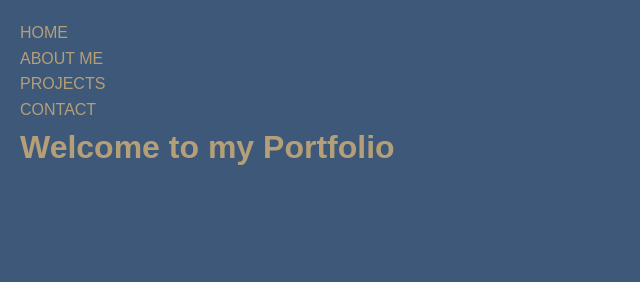
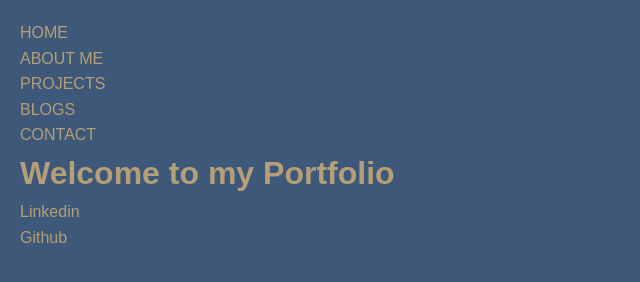
Before and after one commit to Adamgd91/learningwebdev, a plain HTML site: page index.html in a window 1280 px wide. Shown: the whole page, without its empty margins (0-640 px from the left). Drawn offline with Linux system fonts and the light colour scheme.

Commit message:
added pages

```diff
--- a/index.html
+++ b/index.html
@@ -21,6 +21,7 @@
             <li><a href="">HOME</a></li>
             <li><a href="">ABOUT ME</a></li>
             <li><a href="">PROJECTS</a></li>
+            <li><a href="">BLOGS</a></li>
             <li><a href="">CONTACT</a></li>
         </ul>
     </nav>
@@ -29,7 +30,12 @@
         <h1>Welcome to my Portfolio</h1>
     </header>
 
-
+    <div class="socials">
+        <ul>
+            <li><a href="">Linkedin</a></li>
+            <li><a href="">Github</a></li>
+        </ul>
+    </div>
 
 
     <script src="app.js" async defer></script>
```
Also changed, not shown: blogs.html (added).
